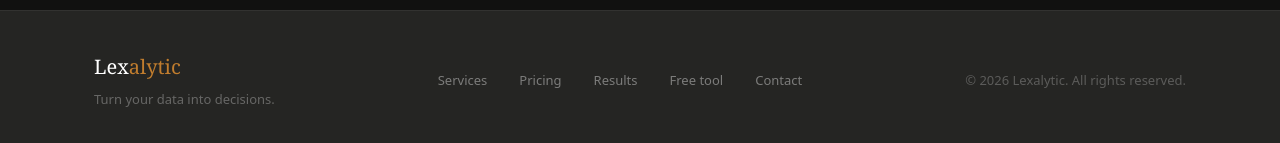
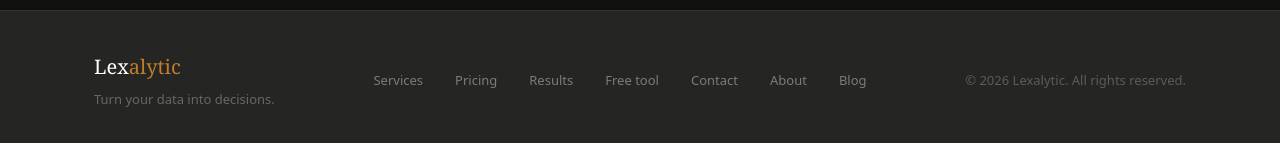
Before and after one commit to printpeachstudio-blip/lexalytic, a Next.js app: page / in a window 1280 px wide. Shown: the part 9282-9425 px from the top of the page. Built offline with nearby package versions, Linux system fonts and the light colour scheme.

Commit message:
footer links, blog author links to about, FAQ answers in DOM for SEO

```diff
--- a/app/blog/5-signs-manual-reporting-is-costing-your-business/page.tsx
+++ b/app/blog/5-signs-manual-reporting-is-costing-your-business/page.tsx
@@ -51,7 +51,7 @@ export default function BlogPost() {
           <div style={{ display: 'flex', gap: '16px', alignItems: 'center', padding: '20px', background: 'var(--bg)', borderRadius: 'var(--radius)', border: '1px solid var(--border)' }}>
             <div style={{ width: '44px', height: '44px', borderRadius: '50%', background: 'rgba(193,125,46,0.15)', display: 'flex', alignItems: 'center', justifyContent: 'center', fontFamily: 'var(--serif)', fontSize: '18px', color: 'var(--amber)', flexShrink: 0 }}>M</div>
             <div>
-              <div style={{ fontSize: '14px', fontWeight: '500', color: 'var(--ink)' }}>Mihir Hindocha</div>
+              <a href="/about" style={{ fontSize: '14px', fontWeight: '500', color: 'var(--ink)', textDecoration: 'none' }}>Mihir Hindocha</a>
               <div style={{ fontSize: '13px', color: 'var(--ink-4)' }}>Data Automation Consultant · Lexalytic · 10 years experience</div>
             </div>
           </div>
--- a/app/blog/how-to-automate-excel-reports/page.tsx
+++ b/app/blog/how-to-automate-excel-reports/page.tsx
@@ -46,7 +46,7 @@ export default function BlogPost2() {
           <div style={{ display: 'flex', gap: '16px', alignItems: 'center', padding: '20px', background: 'var(--bg)', borderRadius: 'var(--radius)', border: '1px solid var(--border)' }}>
             <div style={{ width: '44px', height: '44px', borderRadius: '50%', background: 'rgba(193,125,46,0.15)', display: 'flex', alignItems: 'center', justifyContent: 'center', fontFamily: 'var(--serif)', fontSize: '18px', color: 'var(--amber)', flexShrink: 0 }}>M</div>
             <div>
-              <div style={{ fontSize: '14px', fontWeight: '500', color: 'var(--ink)' }}>Mihir Hindocha</div>
+              <a href="/about" style={{ fontSize: '14px', fontWeight: '500', color: 'var(--ink)', textDecoration: 'none' }}>Mihir Hindocha</a>
               <div style={{ fontSize: '13px', color: 'var(--ink-4)' }}>Excel & Data Automation Consultant · Lexalytic · 10 years experience</div>
             </div>
           </div>
--- a/app/blog/power-bi-consultant-cost-uk/page.tsx
+++ b/app/blog/power-bi-consultant-cost-uk/page.tsx
@@ -50,7 +50,7 @@ export default function BlogPost() {
           <div style={{ display: 'flex', gap: '16px', alignItems: 'center', padding: '20px', background: 'var(--bg)', borderRadius: 'var(--radius)', border: '1px solid var(--border)' }}>
             <div style={{ width: '44px', height: '44px', borderRadius: '50%', background: 'rgba(193,125,46,0.15)', display: 'flex', alignItems: 'center', justifyContent: 'center', fontFamily: 'var(--serif)', fontSize: '18px', color: 'var(--amber)', flexShrink: 0 }}>M</div>
             <div>
-              <div style={{ fontSize: '14px', fontWeight: '500', color: 'var(--ink)' }}>Mihir Hindocha</div>
+              <a href="/about" style={{ fontSize: '14px', fontWeight: '500', color: 'var(--ink)', textDecoration: 'none' }}>Mihir Hindocha</a>
               <div style={{ fontSize: '13px', color: 'var(--ink-4)' }}>Power BI & Data Automation Consultant · Lexalytic · 10 years experience</div>
             </div>
           </div>
--- a/app/blog/power-bi-vs-excel/page.tsx
+++ b/app/blog/power-bi-vs-excel/page.tsx
@@ -51,7 +51,7 @@ export default function BlogPost() {
           <div style={{ display: 'flex', gap: '16px', alignItems: 'center', padding: '20px', background: 'var(--bg)', borderRadius: 'var(--radius)', border: '1px solid var(--border)' }}>
             <div style={{ width: '44px', height: '44px', borderRadius: '50%', background: 'rgba(193,125,46,0.15)', display: 'flex', alignItems: 'center', justifyContent: 'center', fontFamily: 'var(--serif)', fontSize: '18px', color: 'var(--amber)', flexShrink: 0 }}>M</div>
             <div>
-              <div style={{ fontSize: '14px', fontWeight: '500', color: 'var(--ink)' }}>Mihir Hindocha</div>
+              <a href="/about" style={{ fontSize: '14px', fontWeight: '500', color: 'var(--ink)', textDecoration: 'none' }}>Mihir Hindocha</a>
               <div style={{ fontSize: '13px', color: 'var(--ink-4)' }}>Power BI & Data Automation Consultant · Lexalytic · 10 years experience</div>
             </div>
           </div>
--- a/components/FAQ.tsx
+++ b/components/FAQ.tsx
@@ -64,11 +64,24 @@ export default function FAQ() {
                     {open === i ? '−' : '+'}
                   </span>
                 </button>
-                {open === i && (
-                  <p style={{ paddingBottom: '20px', fontSize: '15px', color: 'var(--ink-3)', lineHeight: '1.7', fontWeight: '300' }}>
-                    {f.a}
-                  </p>
-                )}
+                {/* Always render answer for SEO, hide visually when closed */}
+                <p style={{
+                  paddingBottom: open === i ? '20px' : '0',
+                  fontSize: '15px', color: 'var(--ink-3)', lineHeight: '1.7', fontWeight: '300',
+                  maxHeight: open === i ? '200px' : '0',
+                  overflow: 'hidden',
+                  transition: 'all 0.3s ease',
+                  margin: 0,
+                  visibility: open === i ? 'visible' : 'hidden',
+                  position: open === i ? 'relative' : 'absolute',
+                  opacity: open === i ? 1 : 0,
+                }}>
+                  {f.a}
+                </p>
+                {/* Hidden version always in DOM for Google */}
+                <p style={{ position: 'absolute', opacity: 0, pointerEvents: 'none', fontSize: '1px', color: 'transparent', margin: 0 }}>
+                  {f.a}
+                </p>
               </div>
             ))}
           </div>
--- a/components/Footer.tsx
+++ b/components/Footer.tsx
@@ -15,11 +15,13 @@ export default function Footer() {
 
           <div style={{ display: 'flex', gap: '32px', flexWrap: 'wrap' }}>
             {[
-              { href: '#services', label: 'Services' },
-              { href: '#pricing', label: 'Pricing' },
-              { href: '#results', label: 'Results' },
-              { href: '#tool', label: 'Free tool' },
-              { href: '#contact', label: 'Contact' },
+              { href: '/#services', label: 'Services' },
+              { href: '/#pricing', label: 'Pricing' },
+              { href: '/#results', label: 'Results' },
+              { href: '/#tool', label: 'Free tool' },
+              { href: '/#contact', label: 'Contact' },
+              { href: '/about', label: 'About' },
+              { href: '/blog', label: 'Blog' },
             ].map(l => (
               <a key={l.href} href={l.href} style={{ fontSize: '13px', color: 'rgba(255,255,255,0.4)', transition: 'color 0.2s' }}
                 onMouseEnter={e => (e.target as HTMLElement).style.color = 'rgba(255,255,255,0.8)'}
```
